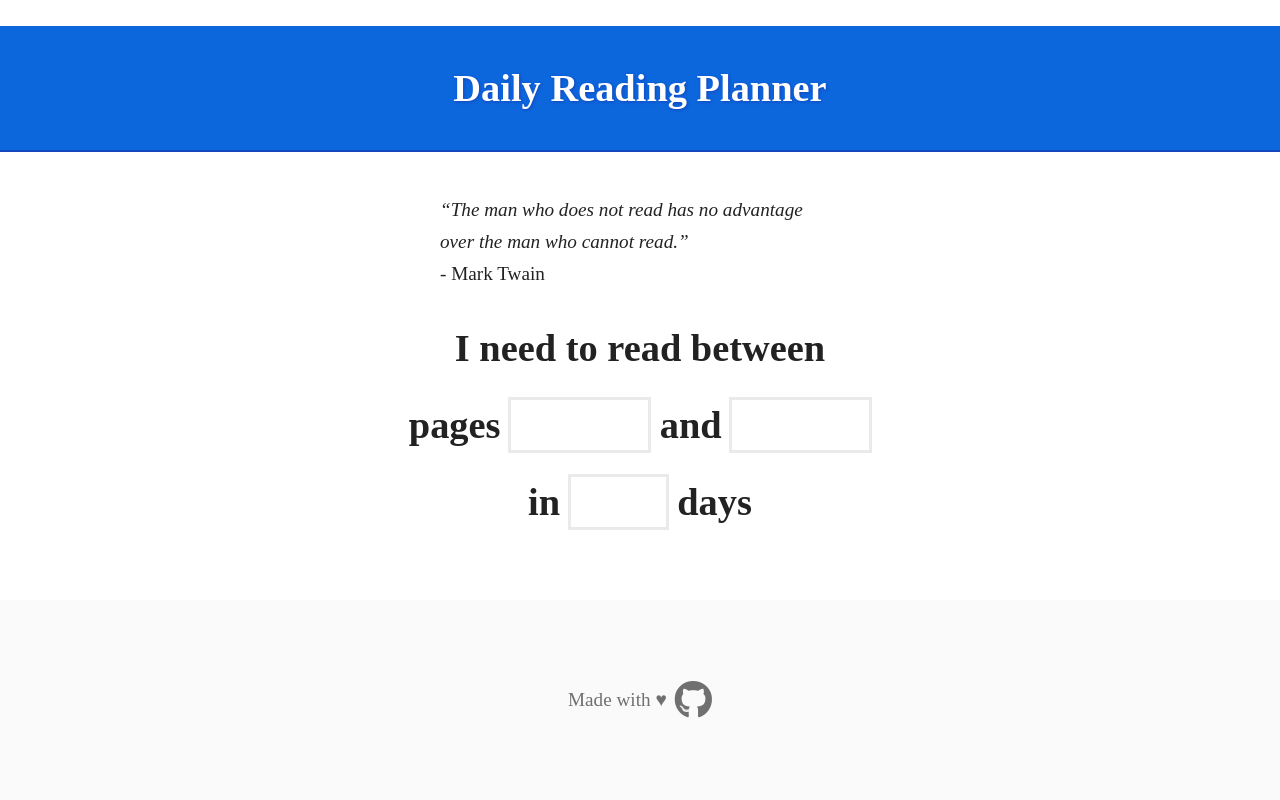
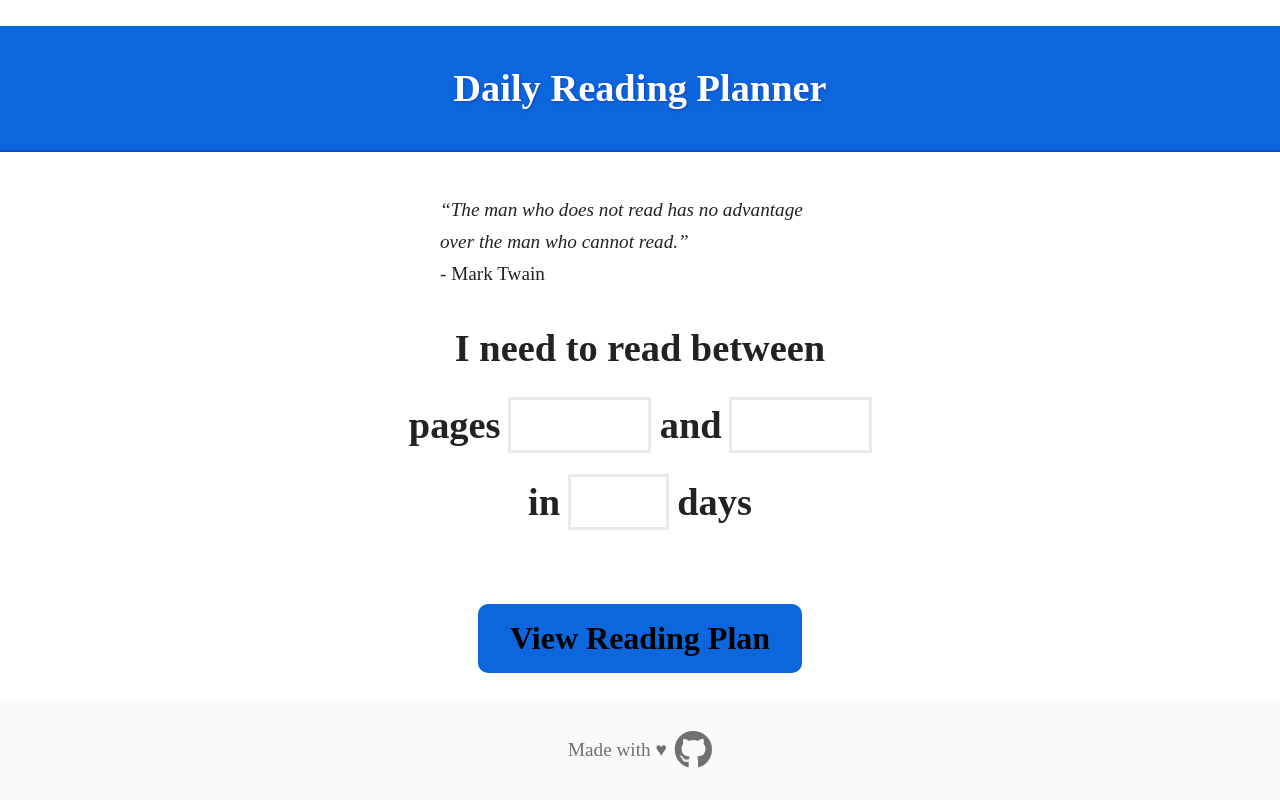
Before and after one commit to Tiffufu/reading-calculator, a website built with Parcel: page index.html in a window 1280 px wide. Built offline with nearby package versions, Linux system fonts and the light colour scheme; some icons are missing.

Commit message:
Changed footer height

```diff
--- a/css/main.css
+++ b/css/main.css
@@ -165,7 +165,7 @@ input {
 /* Footer */
 footer {
   display: flex;
-  height: 12.5rem;
+  height: 6.25rem;
   justify-content: center;
   align-items: center;
 
```
